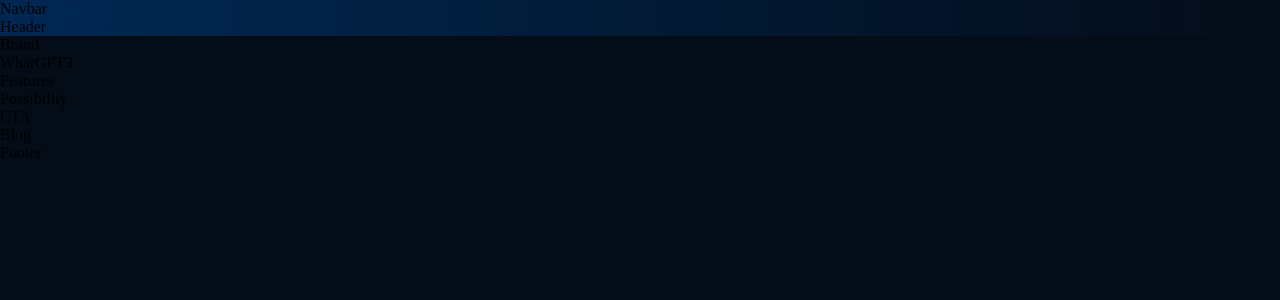
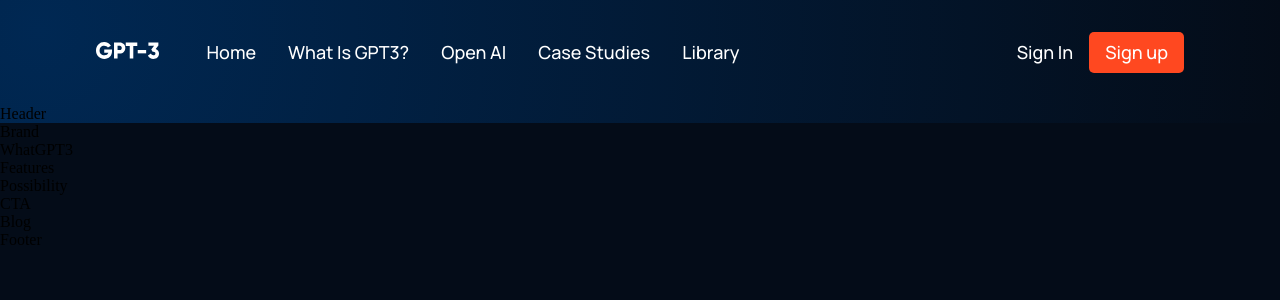
Before and after one commit to todor-grigorov/gpt3-app, a React (Create React App) app: page / in a window 1280 px wide. Shown: the top 300 px of the page. Built offline with nearby package versions, Linux system fonts and the light colour scheme.

Commit message:
feat: add navbar component

```diff
--- a/src/components/navbar/Navbar.jsx
+++ b/src/components/navbar/Navbar.jsx
@@ -1,8 +1,55 @@
-import React from 'react';
+import React, { useState } from 'react';
+import { RiMenu3Line, RiCloseLine } from 'react-icons/ri';
+import logo from '../../assets/logo.svg';
 import './navbar.css';
 
+const Menu = () => (
+    <>
+        <p><a href="#home">Home</a></p>
+        <p><a href="#wgpt3">What is GPT3?</a></p>
+        <p><a href="#possobolity">Open AI</a></p>
+        <p><a href="#features">Case Studies</a></p>
+        <p><a href="#blog">Library</a></p>
+    </>
+)
+
 const Navbar = () => {
-    return <div>Navbar</div>;
+    const [toggleMenu, setToggleMenu] = useState(false);
+
+
+    return <div className="gpt3__navbar">
+        <div className="gpt3__navbar-links">
+            <div className="gpt3__navbar-links_logo">
+                <img src={logo} alt="logo" />
+            </div>
+            <div className="gpt3__navbar-links_container">
+                <Menu />
+            </div>
+        </div>
+        <div className="gpt3__navbar-sign">
+            <p>Sign in</p>
+            <button type="button">Sign up</button>
+        </div>
+        <div className="gpt3__navbar-menu">
+            {toggleMenu
+                ?
+                <RiCloseLine color="#fff" onClick={() => setToggleMenu(false)} />
+                :
+                <RiMenu3Line color="#fff" onClick={() => setToggleMenu(true)} />
+            }
+            {toggleMenu && (
+                <div className="gpt3__navbar-menu_container scale-up-center">
+                    <div className="gpt3__navbar-menu_container-links">
+                        <Menu />
+                        <div className="gpt3__navbar-menu_container-links-sign">
+                            <p>Sign in</p>
+                            <button type="button">Sign up</button>
+                        </div>
+                    </div>
+                </div>
+            )}
+        </div>
+    </div>;
 };
 
 export default Navbar;
--- a/src/components/navbar/navbar.css
+++ b/src/components/navbar/navbar.css
@@ -0,0 +1,133 @@
+.gpt3__navbar {
+    display: flex;
+    justify-content: space-between;
+    align-items: center;
+
+    padding: 2rem 6rem;
+}
+
+.gpt3__navbar-links {
+    flex: 1;
+    display: flex;
+    justify-content: flex-start;
+    align-items: center;
+}
+
+.gpt3__navbar-links_logo {
+    margin-right: 2rem;
+}
+
+.gpt3__navbar-links_logo img {
+    width: 62.56px;
+    height: 16.02px;
+}
+
+.gpt3__navbar-links_container {
+    display: flex;
+    flex-direction: row;
+}
+
+.gpt3__navbar-sign {
+    display: flex;
+    justify-content: flex-end;
+    align-items: center;
+}
+
+.gpt3__navbar-links_container p,
+.gpt3__navbar-sign p,
+.gpt3__navbar-menu_container p {
+    color: #fff;
+    font-family: var(--font-family);
+    font-weight: 500;
+    font-size:  18px;
+    line-height: 25px;
+    text-transform: capitalize;
+
+    margin: 0 1rem;
+    cursor: pointer;
+}
+
+.gpt3__navbar-sign button,
+.gpt3__navbar-menu_container button {
+    padding: 0.5rem 1rem;
+    color: #fff;
+    background: #FF4820;
+    font-family: var(--font-family);
+    font-weight: 500;
+    font-size: 18px;
+    line-height: 25px;
+    border-radius: 5px;
+    border: 0;
+    outline: none;
+    cursor: pointer;
+}
+
+ .gpt3__navbar-menu {
+     margin-left: 1rem;
+
+     display: none;
+     position: relative;
+ }
+
+ .gpt3__navbar-menu svg {
+     cursor: pointer;
+ }
+
+ .gpt3__navbar-menu_container {
+     display: flex;
+     justify-content: flex-end;
+     align-items: flex-end;
+     flex-direction:  column;
+     text-align: end;
+     background: var(--color-footer);
+     padding: 2rem;
+     position: absolute;
+     top: 40px;
+     right: 0;
+     margin-top: 1rem;
+     min-width: 210px;
+     border-radius: 5px;
+     box-shadow: 0 0 5 rgba(0, 0, 0, 0.2);
+ }
+
+ .gpt3__navbar-menu_container p {
+     margin: 1rem 0;
+ }
+
+ .gpt3__navbar-menu_container-links-sign {
+     display: none;
+ }
+
+ @media screen and (max-width: 1050px) {
+     .gpt3__navbar-links_container {
+         display: none;
+     }
+
+     .gpt3__navbar-menu {
+         display: flex;
+     }
+ }
+
+ @media screen and (max-width: 700px) {
+    .gpt3__navbar {
+        padding: 2rem 4rem;
+    }
+}
+
+@media screen and (max-width: 550px) {
+    .gpt3__navbar {
+        padding: 2rem;
+    }
+
+    .gpt3__navbar-sign {
+        display: none;
+    }
+
+    .gpt3__navbar-menu_container {
+        top: 20px;
+    }
+
+    .gpt3__navbar-menu_container-links-sign {
+        display: block;
+    }
+}
```
